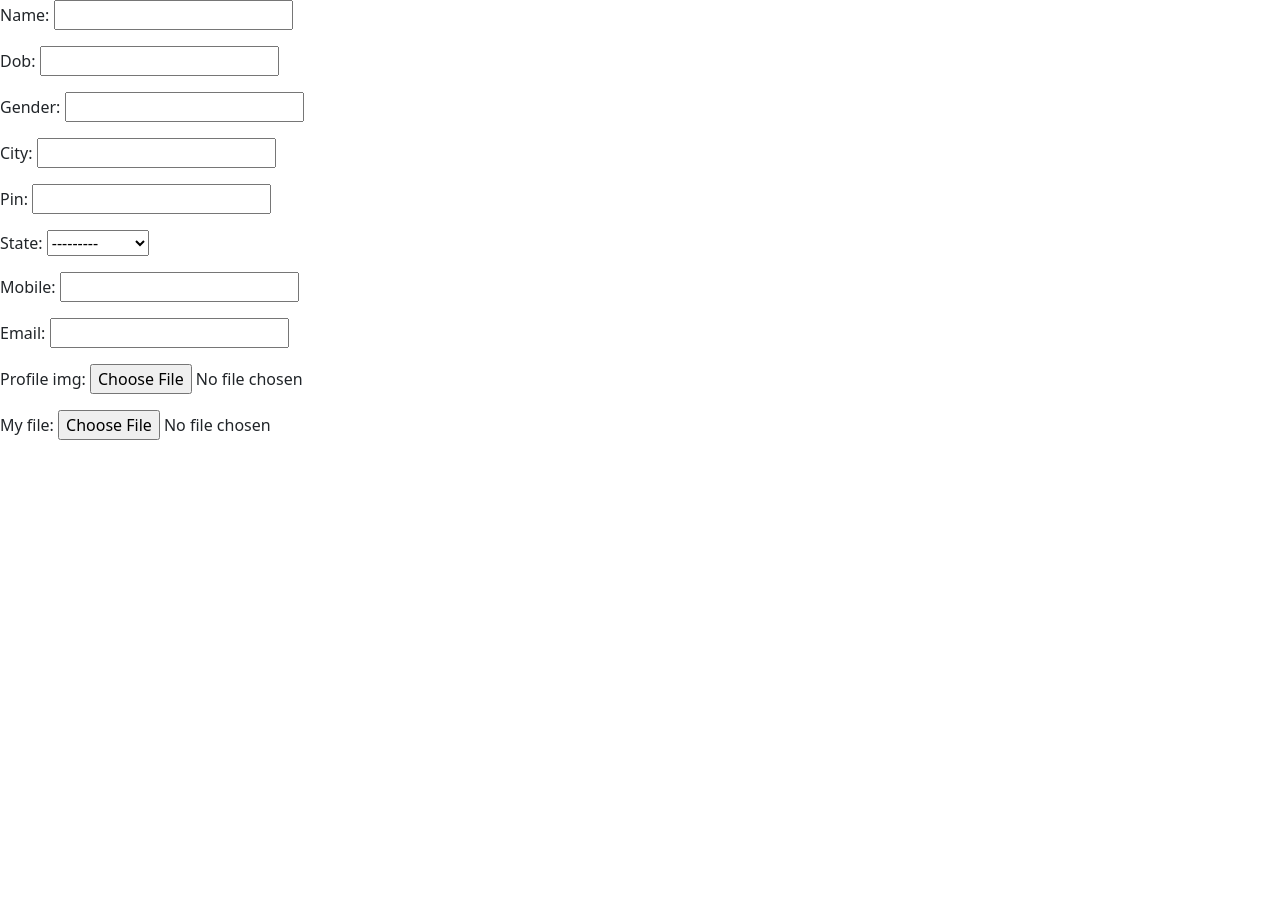
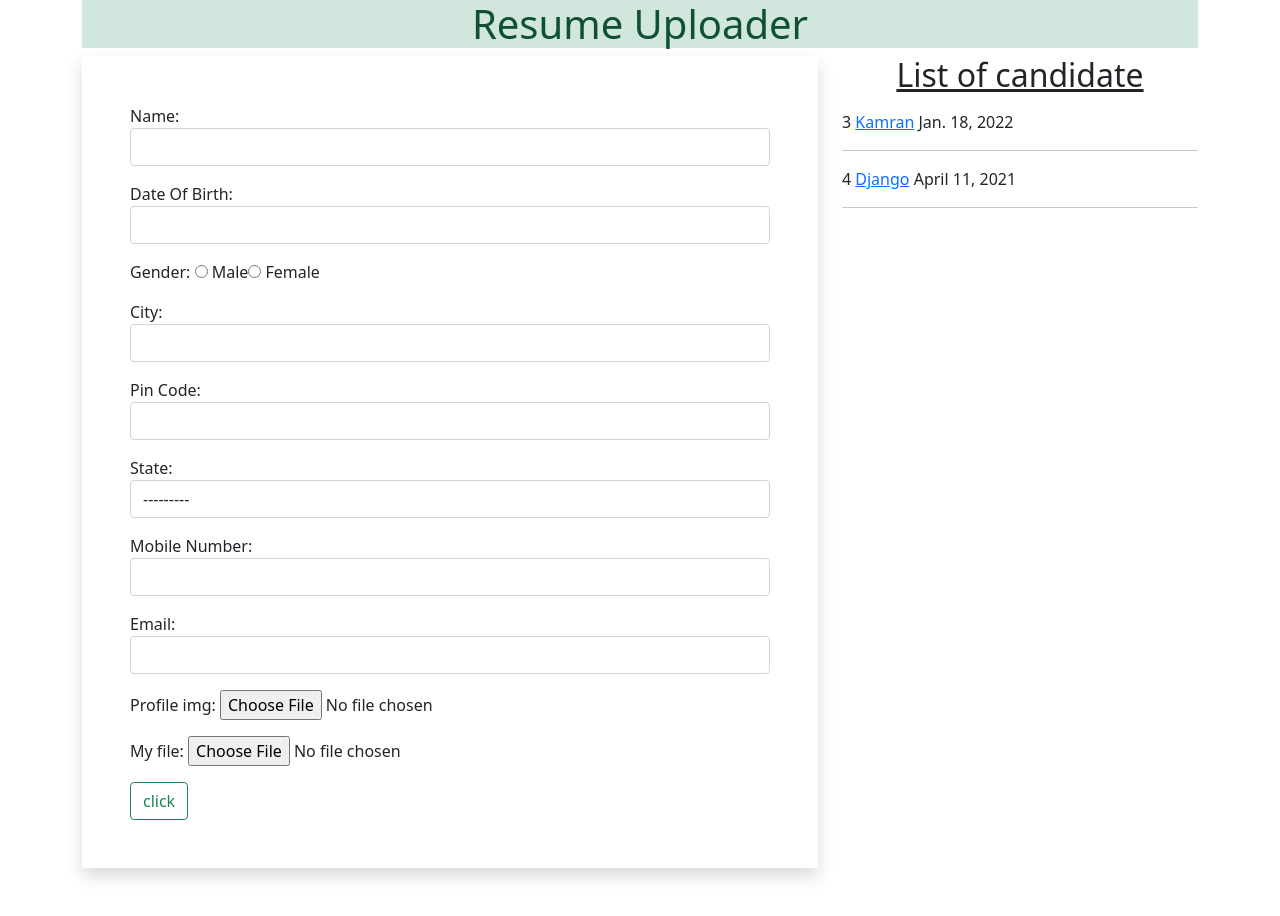
Before and after one commit to hafiz11339/resume_uploader, a Django app: page /app/ in a window 1280 px wide. Before the commit the page ends 440 px from the top, so only its background shows below. Run offline with Django 4.2, Linux system fonts and the light colour scheme; data comes from the database, SQL or seed files in the repository; both versions use the stored data as it was after the commit.

Commit message:
forms added

```diff
--- a/resume_uploader/resume_uploader/settings.py
+++ b/resume_uploader/resume_uploader/settings.py
@@ -122,3 +122,5 @@ STATIC_URL = 'static/'
 # https://docs.djangoproject.com/en/4.0/ref/settings/#default-auto-field
 
 DEFAULT_AUTO_FIELD = 'django.db.models.BigAutoField'
+MEDIA_URL = '/media/'
+MEDIA_ROOT = BASE_DIR / 'media'
--- a/resume_uploader/resume_uploader/urls.py
+++ b/resume_uploader/resume_uploader/urls.py
@@ -1,8 +1,9 @@
-
+from django.conf import settings
+from django.conf.urls.static import static
 from django.contrib import admin
 from django.urls import path,include
 
 urlpatterns = [
     path('admin/', admin.site.urls),
     path("app/",include("resumeapp.urls"))
-]
+] + static(settings.MEDIA_URL, document_root=settings.MEDIA_ROOT)
--- a/resume_uploader/resumeapp/forms.py
+++ b/resume_uploader/resumeapp/forms.py
@@ -1,6 +1,33 @@
 from django import forms
 from .models import Resume
+GENDER_CHOICES = [
+    ("Male","Male"),
+    ("Female","Female")
+]
+
+
+JOB_CITY =(
+    ("Lhr","Lhr"),
+    ("Karachi","Karachi")
+)
+
 class ResumeForm(forms.ModelForm):
+    # gender = forms.ChoiceField(choices=GENDER_CHOICES) # this is select for radio code is below
+    gender = forms.ChoiceField(choices=GENDER_CHOICES,widget=forms.RadioSelect)
+    # The below is checkbox code
+    # job_city = forms.MultipleChoiceField(label='Job Locations',choices=JOB_CITY,widget=forms.CheckboxSelectMultiple)
     class Meta:
         model = Resume
         fields = '__all__'
+        # labels lowercase
+        labels = {'dob':"Date Of Birth",'pin':'Pin Code',"mobile":"Mobile Number"}
+
+        widgets = {
+            "name":forms.TextInput(attrs={'class':'form-control'}),
+            'dob':forms.DateInput(attrs={'class':'form-control','id':'datepicker'}),
+            'city':forms.TextInput(attrs={'class':'form-control'}),
+            'pin':forms.NumberInput(attrs={'class':'form-control'}),
+            'state':forms.Select(attrs={'class':'form-control'}),
+            'mobile':forms.NumberInput(attrs={'class':'form-control'}),
+            'email':forms.EmailInput(attrs={'class':'form-control'}),
+        }
--- /dev/null
+++ b/resume_uploader/resumeapp/static/resumeapp/css/style.css
@@ -0,0 +1,8 @@
+#id_gender {
+    list-style-type: none;
+    display: inline-flex;
+
+}
+#id_gender > li{
+    padding-left: 20px;
+}
--- a/resume_uploader/resumeapp/templates/resumeapp/home.html
+++ b/resume_uploader/resumeapp/templates/resumeapp/home.html
@@ -1,13 +1,56 @@
 <!DOCTYPE html>
 <html lang="en">
+    {% load static%}
 <head>
     <meta charset="UTF-8">
     <meta http-equiv="X-UA-Compatible" content="IE=edge">
     <meta name="viewport" content="width=device-width, initial-scale=1.0">
     <link href="https://cdn.jsdelivr.net/npm/bootstrap@5.1.3/dist/css/bootstrap.min.css" rel="stylesheet" integrity="sha384-1BmE4kWBq78iYhFldvKuhfTAU6auU8tT94WrHftjDbrCEXSU1oBoqyl2QvZ6jIW3" crossorigin="anonymous">
     <title>Resume Uploader</title>
+    <link rel="stylesheet" href="{%static 'resumeapp/css/style.css'%}">
+
+    <link rel="stylesheet" href="//code.jquery.com/ui/1.13.1/themes/base/jquery-ui.css">
+  <link rel="stylesheet" href="/resources/demos/style.css">
+  <script src="https://code.jquery.com/jquery-3.6.0.js"></script>
+  <script src="https://code.jquery.com/ui/1.13.1/jquery-ui.js"></script>
+  <script>
+  $( function() {
+    $( "#datepicker" ).datepicker();
+  } );
+  </script>
 </head>
 <body>
-{{form.as_p}}
+    <div class="container mb-5">
+        <h1 class="alert-success text-center">Resume Uploader</h1>
+        <div class="row">
+            <div class="col-sm-8">
+                <form action="{%url 'home'%}" method="post" enctype="multipart/form-data" class="shadow p-5">
+
+                    {%csrf_token%}
+                    {%for fm in form%}
+                    <div class="form-group mb-3">
+                        {{fm.label_tag}} {{fm}}
+                    </div>
+
+                    {%endfor%}
+                    <input type="submit" value="click" class="btn btn-outline-success">
+                </form>
+
+            </div>
+            <div class="col-sm-4">
+                <h2 class="text-center mb-3"><u>List of candidate</u></h2>
+
+                {%for can in candidates%}
+                    {{can.id}}
+                    <a href="{%url 'detail' can.id%}">{{can.name}}</a>
+                    {{can.dob}}
+                    <hr>
+                {%endfor%}
+
+            </div>
+        </div>
+
+    </div>
+
 </body>
 </html>
--- a/resume_uploader/resumeapp/urls.py
+++ b/resume_uploader/resumeapp/urls.py
@@ -1,5 +1,10 @@
 from django.urls import path
 from . import views
+from django.conf import settings
+from django.conf.urls.static import static
 urlpatterns = [
-    path("",views.HomeView.as_view(),name="home")
+    path("",views.HomeView.as_view(),name="home"),
+    path("detail/<int:pk>",views.DetailView.as_view(),name='detail')
 ]
+urlpatterns += static(settings.STATIC_URL, document_root=settings.STATIC_ROOT)
+urlpatterns += static(settings.MEDIA_URL, document_root=settings.MEDIA_ROOT)
--- a/resume_uploader/resumeapp/views.py
+++ b/resume_uploader/resumeapp/views.py
@@ -1,4 +1,4 @@
-from django.shortcuts import render
+from django.shortcuts import redirect, render
 from . forms import ResumeForm
 from .models import Resume
 from django.views import View
@@ -6,4 +6,15 @@ from django.views import View
 class HomeView(View):
     def get(self,request):
         form = ResumeForm()
-        return render(request,'resumeapp/home.html',context={"form":form})
+        candidates = Resume.objects.all()
+        return render(request,'resumeapp/home.html',context={"form":form,"candidates":candidates})
+    def post(self,request):
+        form = ResumeForm(request.POST,request.FILES)
+        if form.is_valid():
+            form.save()
+            return redirect("home")
+
+class DetailView(View):
+    def get(self,request,pk):
+        data = Resume.objects.get(pk=pk)
+        return render(request,"resumeapp/detail.html",context={"data":data})
```
Also changed, not shown: resume_uploader/resumeapp/templates/resumeapp/detail.html (added, +38 -0 lines), resume_uploader/db.sqlite3, resume_uploader/media/profileimg/9xmvuf38u9e81.jpg (added), resume_uploader/media/profileimg/pr1.jpg (added), 2 other files.
